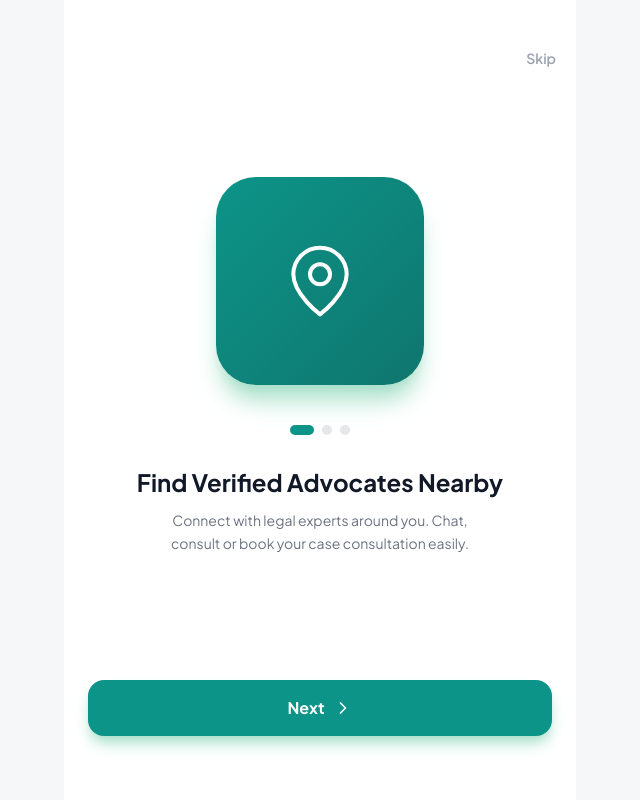
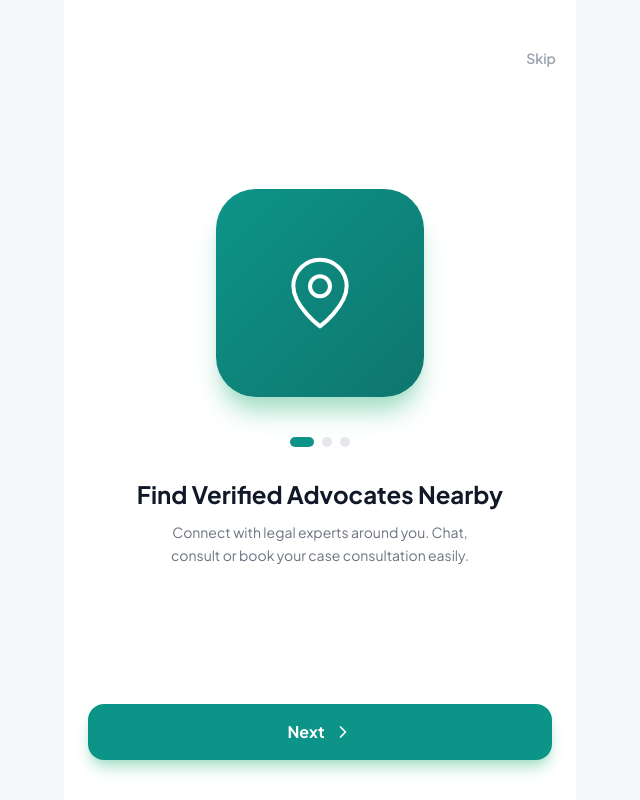
Before and after one commit to legalitt04-hub/legalitt, a React (Vite) app in the folder frontend/: page /onboarding in a window 1280 px wide. Shown: the whole page, without its empty margins (320-960 px from the left). Built offline with nearby package versions, Linux system fonts and the light colour scheme; no server answers.

Commit message:
Match button placement on both pages

```diff
--- a/frontend/src/pages/Onboarding.jsx
+++ b/frontend/src/pages/Onboarding.jsx
@@ -105,7 +105,7 @@ export default function Onboarding() {
       </div>
 
       {/* CTA */}
-      <div className="px-6 pb-16">
+      <div className="px-6 pb-10">
         <button
           onClick={handleNext}
           className="w-full bg-primary-500 hover:bg-primary-600 disabled:opacity-40 text-white font-bold py-4 rounded-2xl text-base transition-all active:scale-95 shadow-lg shadow-primary-200 flex items-center justify-center gap-2"
```
